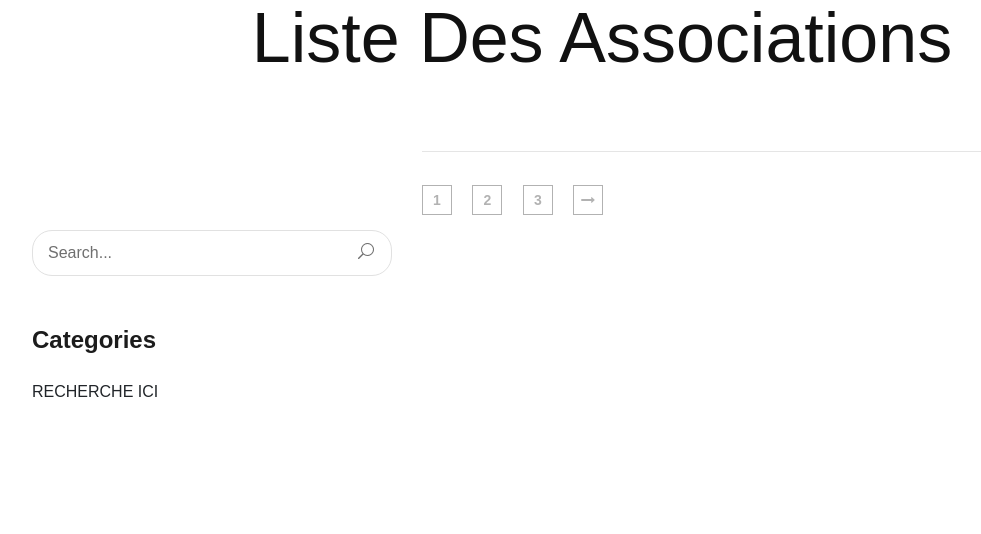
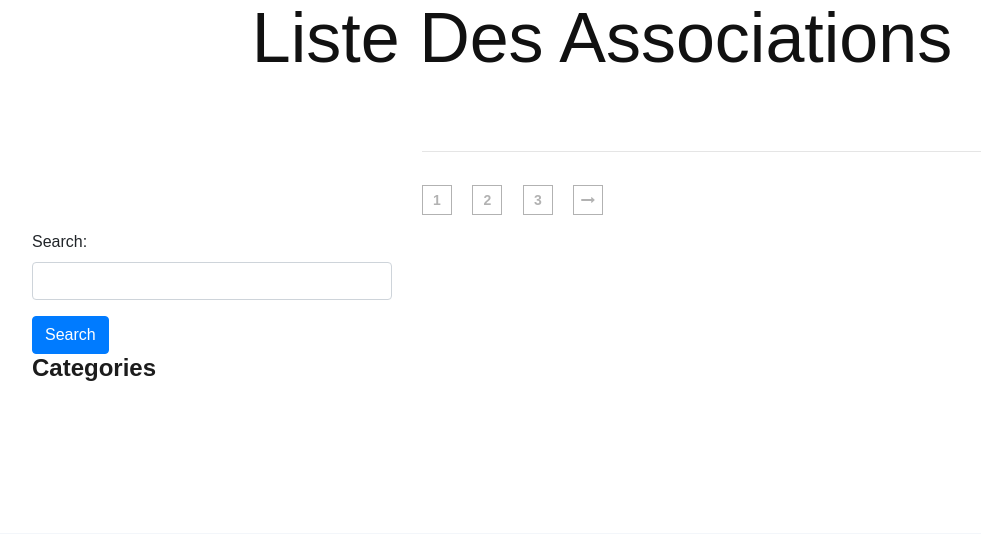
Before and after one commit to azer775/aura1, a Symfony app: template templates/association/index.html.twig in a window 1280 px wide. Shown: the part 440-974 px from the top of the page, without its empty margins (38-1019 px from the left). Run offline with Twig, Linux system fonts and the light colour scheme; the template is opened without the code that fills it, so the values that code supplies are empty; some libraries are stand-ins or nearby versions.

Commit message:
searchbyname

```diff
--- a/templates/association/index.html.twig
+++ b/templates/association/index.html.twig
@@ -54,20 +54,21 @@
 		<div class="row">
 			<div class="col-lg-4 col-md-5">
 				<div class="blog__sidebar">
-					<div class="blog__sidebar__search">
-						<form action="#">
-							<input type="text" placeholder="Search...">
-							<button type="submit">
-								<span class="icon_search"></span>
-							</button>
-						</form>
+					<form id="search-form" method="GET">
+						<div class="form-group">
+							<label for="search-input">Search:</label>
+							<input type="text" class="form-control" id="search-input" name="q" value="{{ app.request.get('q') }}">
+						</div>
+						<button type="submit" class="btn btn-primary">Search</button>
+					</form>
+
+					<div
+						id="search-results"><!-- search results will be displayed here -->
 					</div>
 					<div class="blog__sidebar__item">
 						<h4>Categories</h4>
 						<ul>
-							<li>
-								RECHERCHE ICI
-							</li>
+							<li></li>
 						</li>
 					</ul>
 				</div>
@@ -111,4 +112,19 @@
 			</div>
 		</div>
 	</div>
-</div></section>{% endblock %}
+</div></section><script>
+// listen for changes in the search input field
+const searchInput = document.querySelector('#search-input');
+searchInput.addEventListener('input', () => { // get the search query from the input field
+const query = searchInput.value.trim();
+
+// make an AJAX request to fetch the search results
+const xhr = new XMLHttpRequest();
+xhr.open('GET', '{{ path('app_association_search') }}?q=' + encodeURIComponent(query));
+xhr.onload = function () {
+if (xhr.status === 200) { // display the search results in the search-results div
+document.querySelector('#search-results').innerHTML = xhr.responseText;
+}
+};
+xhr.send();
+});</script>{% endblock %}
```
Also changed, not shown: src/Controller/AssociationController.php (+15 -0 lines), src/Repository/AssociationRepository.php (+10 -0 lines), templates/association/_search_results.html.twig (added, +9 -0 lines).
